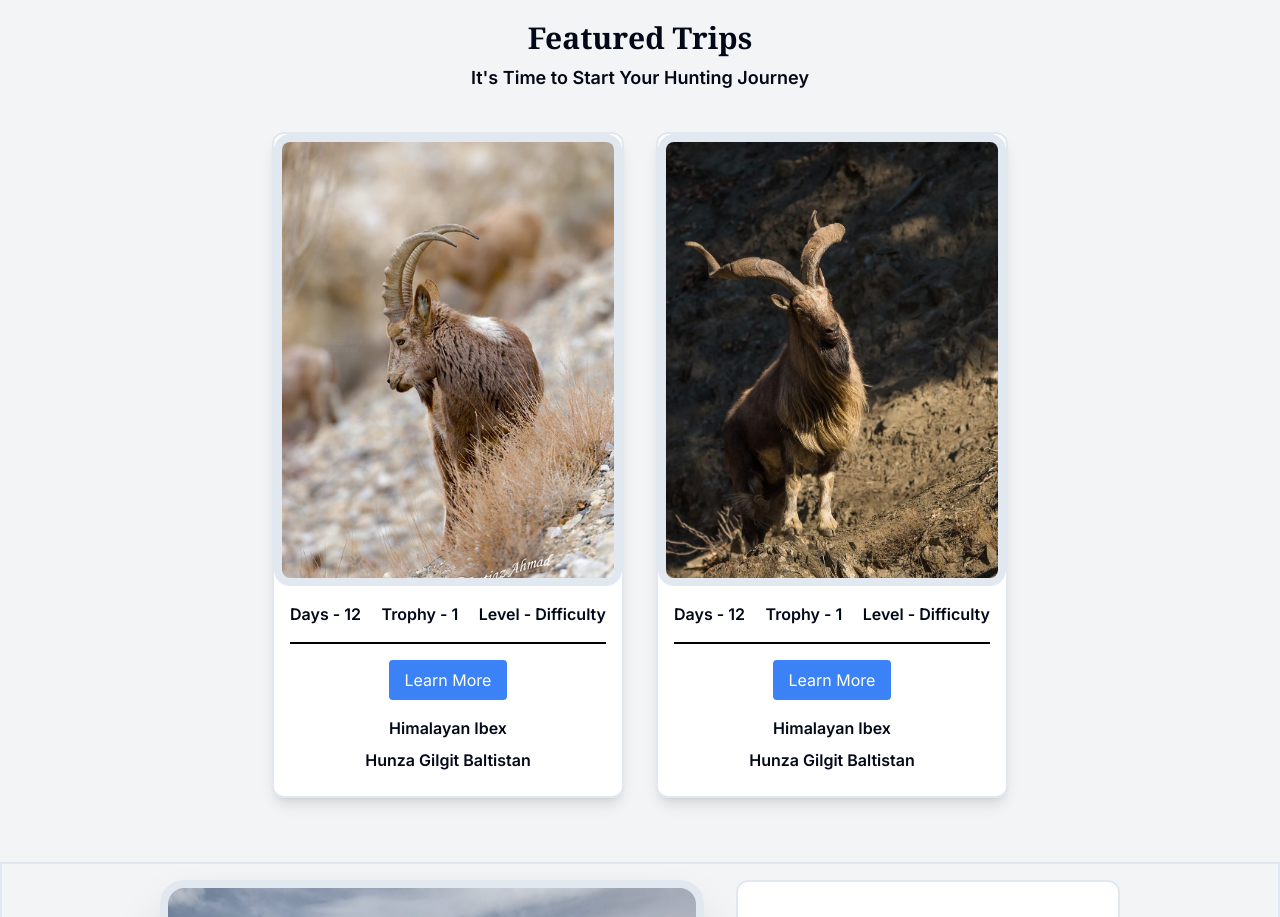
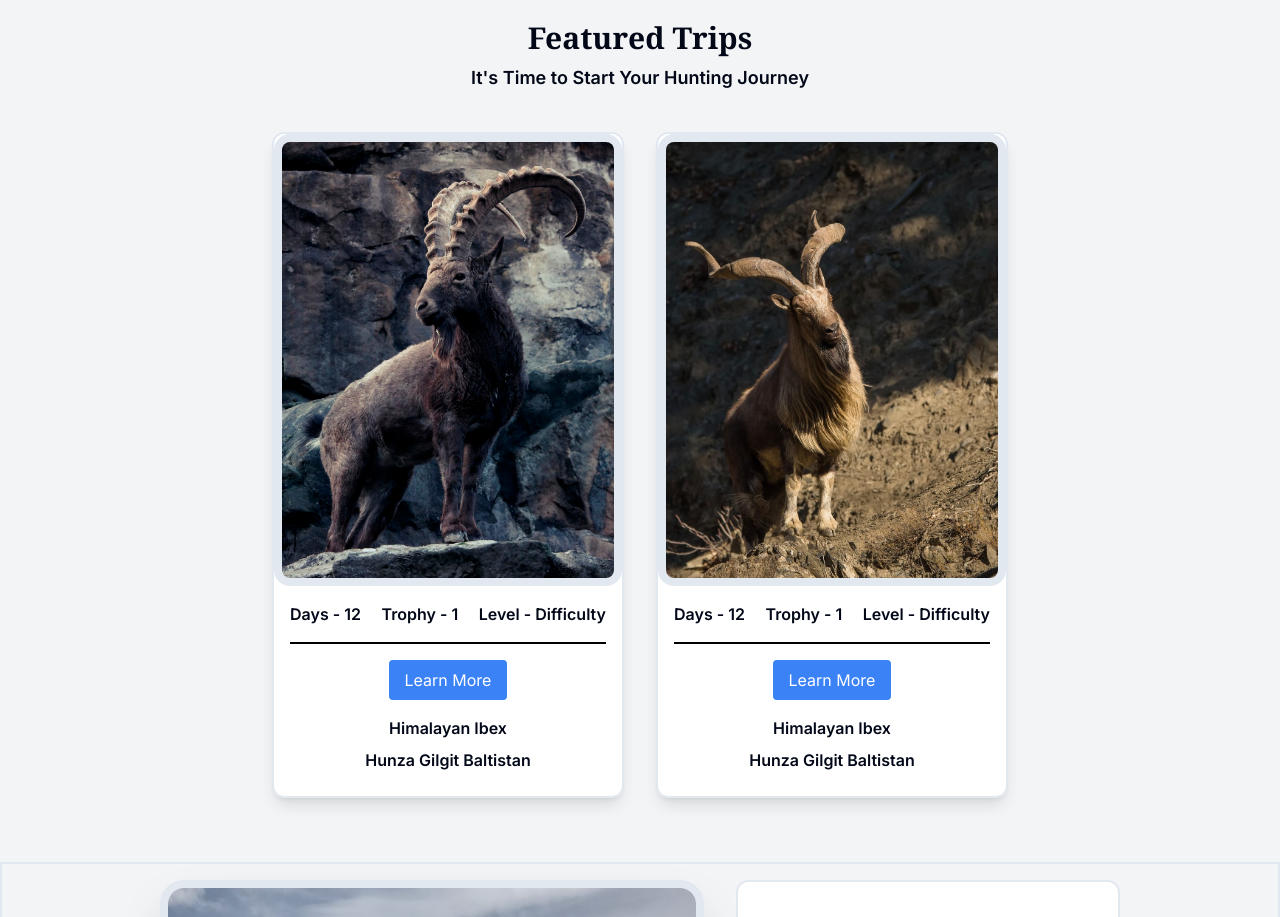
Before and after one commit to Kiramatulla/Huntingibex, a Next.js app: page /package_avl in a window 1280 px wide. Shown: the part 780-1697 px from the top of the page. Built offline with nearby package versions, Linux system fonts and the light colour scheme.

Commit message:
first commit

```diff
--- a/src/app/components/widget/blogpage2.tsx
+++ b/src/app/components/widget/blogpage2.tsx
@@ -1,5 +1,5 @@
 import Image from "next/image";
-import trek2 from "/public/images/borithsnip.png";
+// import trek2 from "/public/images/borithsnip.png";
 import circleborith from "/public/images/borithlake.jpg";
 import circlegulmitlake from "/public/images/gulmitlake.jpg";
 import Link from 'next/link'
@@ -9,7 +9,7 @@
     <div className="flex flex-row items-center  mt-20 mr-10 ml-10 lg:mt-28 lg:ml-28 lg:mr-[140px] overflow-hidden">
       <div className="flex flex-col items-center lg:flex-row bg-white lg:mr-60 shadow-2xl rounded-2xl">
         <Image
-          src={trek2}
+          src={circleborith}
           alt="blogmap"
           // Set initial height of the image
           className="rounded-lg h-[20rem] w-[13rem] "
--- a/src/app/components/widget/packages.tsx
+++ b/src/app/components/widget/packages.tsx
@@ -2,7 +2,7 @@
 import img1 from "public/images/ibeximage.jpg";
 import img2 from "public/images/mark.jpg";
 import img3 from "public/images/markhoree.jpg";
-import ibexphoto from "/public/images/ibexphoto.jpg"
+// import ibexphoto from "/public/images/ibexphoto.jpg"
 
 
 export default function Packages() {
@@ -18,7 +18,7 @@
         <div className="bg-white border-2 rounded-xl overflow-hidden shadow-lg mb-8 lg:mb-0 lg:mr-8 lg:w-[22rem]">
           <div className="relative w-full h-[18rem] lg:h-[28.25rem]">
             <Image
-              src={ibexphoto}
+              src={img1}
               alt="Hunt Image"
               className="absolute inset-0 w-full h-full object-cover border-8 rounded-2xl transition-transform duration-300 transform hover:scale-105"
             />
```
